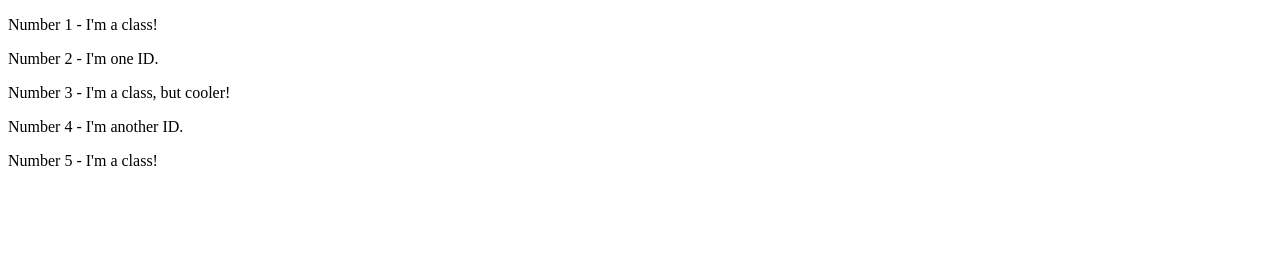
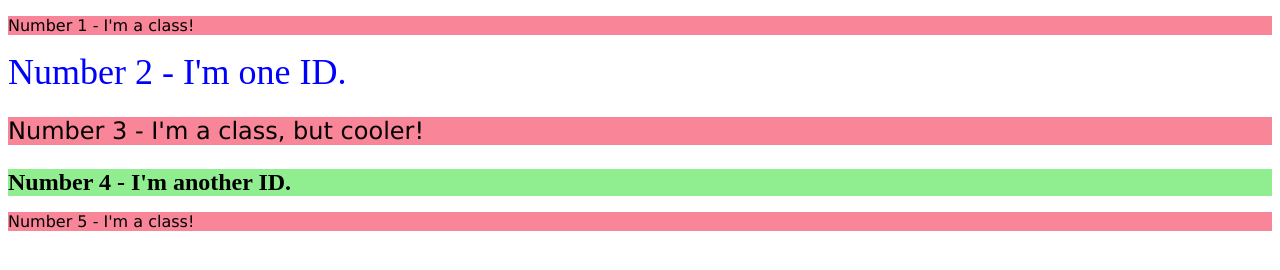
Before and after one commit to Cjay-hd/css-exercises, a plain HTML site: page 02-class-id-selectors/index.html in a window 1280 px wide. Drawn offline with Linux system fonts and the light colour scheme.

Commit message:
This is how i figured to solve it personally before i check the solutions tab.

```diff
--- a/02-class-id-selectors/index.html
+++ b/02-class-id-selectors/index.html
@@ -5,13 +5,13 @@
     <meta http-equiv="X-UA-Compatible" content="IE=edge">
     <meta name="viewport" content="width=device-width, initial-scale=1.0">
     <title>Class and ID Selectors</title>
-    <link rel="stylesheet" href="style.css">
+    <link rel="stylesheet" href="styles.css">
   </head>
   <body>
     <p>Number 1 - I'm a class!</p>
-    <div>Number 2 - I'm one ID.</div>
-    <p>Number 3 - I'm a class, but cooler!</p>
-    <div>Number 4 - I'm another ID.</div>
+    <div class="num2">Number 2 - I'm one ID.</div>
+    <p id="odd">Number 3 - I'm a class, but cooler!</p>
+    <div class="num4">Number 4 - I'm another ID.</div>
     <p>Number 5 - I'm a class!</p>
   </body>
 </html>
--- a/02-class-id-selectors/styles.css
+++ b/02-class-id-selectors/styles.css
@@ -0,0 +1,19 @@
+p {
+    background-color: rgb(249, 133, 152);
+    font-family: Verdana, DejaVu Sans, Sans-serif;
+}
+
+.num2 {
+    color: blue;
+    font-size: 36px;
+}
+
+.num4 {
+    background-color: lightgreen;
+    font-size: 24px;
+    font-weight: bold;
+}
+
+#odd {
+    font-size: 24px;
+}
```
